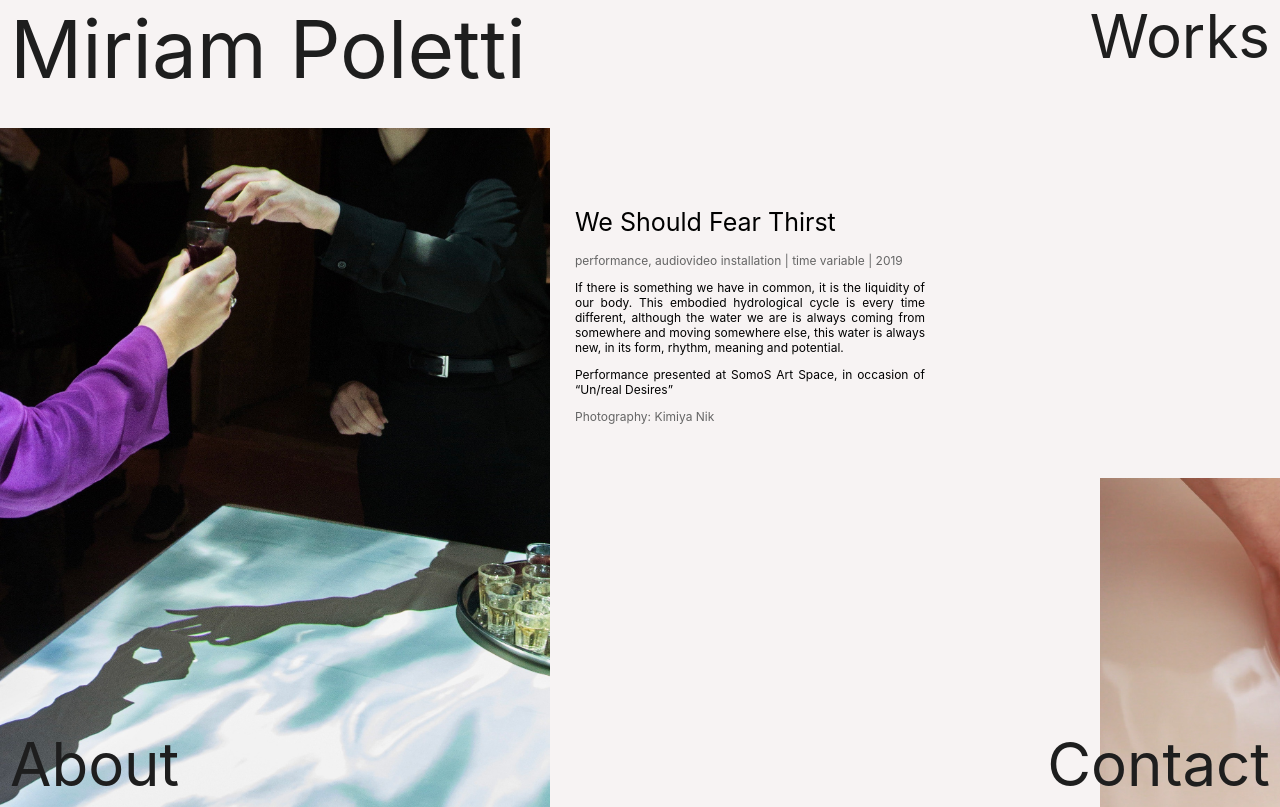
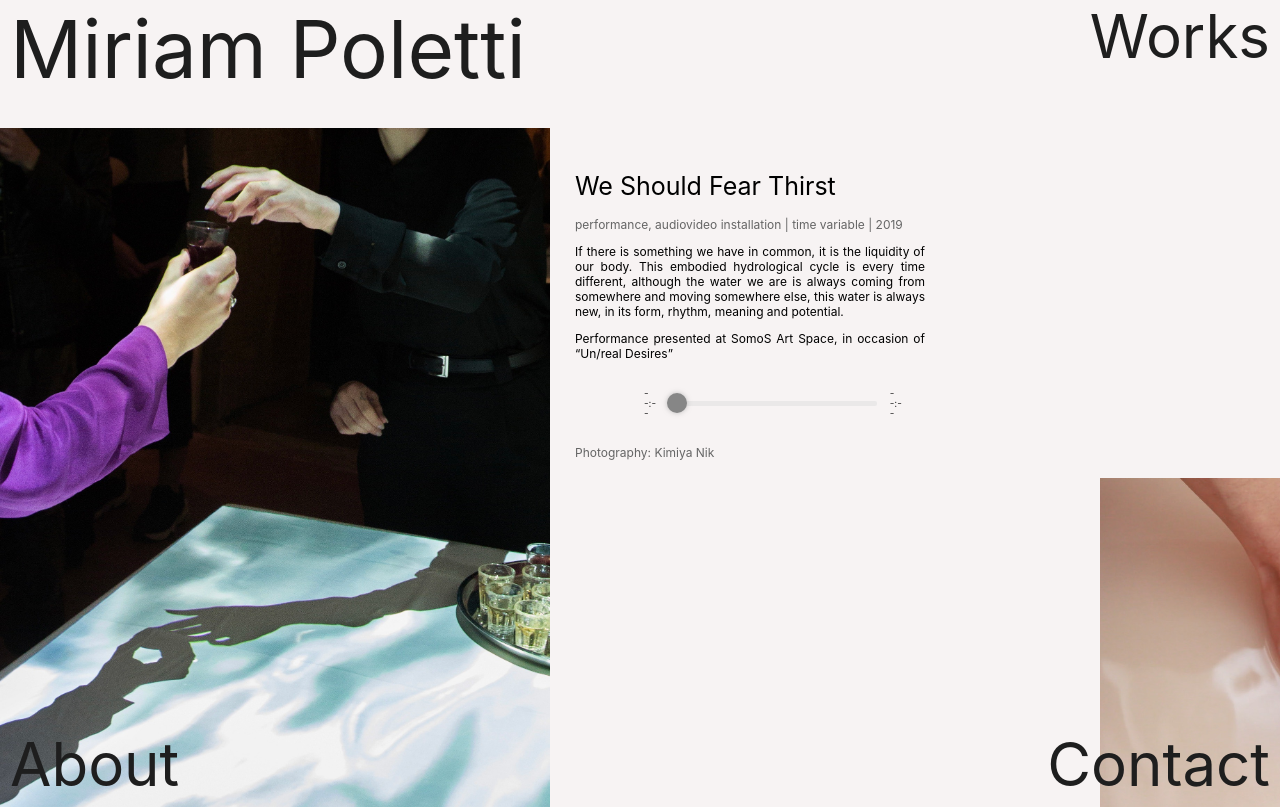
Before and after one commit to miriam-plt/portfolio, a React (Create React App) app: page /works/fear-thirst in a window 1280 px wide. Shown: the top 807 px of the page. Built offline with nearby package versions, Linux system fonts and the light colour scheme; no server answers; the HTML template or start-up script is replaced by a standard one; a web font is replaced by a local one.

Commit message:
added audio player

```diff
--- a/package.json
+++ b/package.json
@@ -12,6 +12,7 @@
     "gsap-trial": "^3.11.3",
     "react": "^18.2.0",
     "react-dom": "^18.2.0",
+    "react-h5-audio-player": "^3.8.6",
     "react-router-dom": "^6.4.2",
     "react-scripts": "5.0.1",
     "sass": "^1.55.0",
--- a/src/Pages/WorkDetails/index.js
+++ b/src/Pages/WorkDetails/index.js
@@ -2,8 +2,8 @@ import './index.scss';
 import Navbar from '../../components/Navbar';
 import { useParams } from 'react-router-dom';
 import WorksData from '../../assets/data/works-data.json';
-
-
+import AudioPlayer from 'react-h5-audio-player';
+import 'react-h5-audio-player/lib/styles.css';
 
 function WorkDetails() {
     const { id } = useParams();
@@ -11,7 +11,6 @@ function WorkDetails() {
     const selectedWork = WorksData.filter(work =>
         work._id === id
     )
-
 
    return <div>
         <Navbar />
@@ -31,7 +30,15 @@ function WorkDetails() {
                                 <p className='work__detail-basics'>{work.category}{work.measurement ? '  |  ' + work.measurement : ''} {work.material ? '  |  ' + work.material : ''}  |  {work.year}</p>
                                 <p className='work__detail-description'>{work.description}</p>
                                 <p className='work__detail-description'>{work.details}</p>
-                                {work.link && <a className='work__detail-link' href={work.link} target="_blank" rel="noreferrer">LINK</a>}
+                                {work.audio &&
+                                    <AudioPlayer
+                                    layout='horizontal-reverse'
+                                    src={work.audio}
+                                    showJumpControls={false}
+                                    customAdditionalControls={[]}
+                                    customVolumeControls={[]}
+                                />}
+                                {/*{work.link && <a className='work__detail-link' href={work.link} target="_blank" rel="noreferrer">LINK</a>}*/}
                                 {work.credits && <div><p className='work__detail-credits'>{work.credits[0]}</p><p className='work__detail-credits'>{work.credits[1]}</p></div>}
                             </div>
                         </div>
--- a/src/Pages/WorkDetails/index.scss
+++ b/src/Pages/WorkDetails/index.scss
@@ -44,6 +44,35 @@
 .work__detail-credits {
     color: rgb(101, 101, 101);
     font-size: 10px;
+}
+
+.rhap_container.rhap_loop--off.rhap_play-status--paused  {
+    background-color: transparent;
+    box-shadow: none;
+}
+
+.rhap_container.rhap_loop--off.rhap_play-status--playing  {
+    background-color: transparent;
+    box-shadow: none;
+}
+
+.rhap_time.rhap_current-time, .rhap_time.rhap_total-time {
+    font-size: 10px;
+    padding-right: 6px;
+    @media (max-width: 1025px) {
+        padding-right: 20px;
+    }
+}
+
+.rhap_button-clear.rhap_main-controls-button.rhap_play-pause-button {
+    font-size: 25px;
+    padding-top: 5px;
+}
+
+.rhap_progress-bar.rhap_progress-bar-show-download {
+    @media (min-width: 1025px) {
+        width: 200px;
+    }
 }
 
 .grid {
--- a/src/assets/data/works-data.json
+++ b/src/assets/data/works-data.json
@@ -39,7 +39,8 @@
         "measurement": "time variable",
         "description": "If there is something we have in common, it is the liquidity of our body. This embodied hydrological cycle is every time different, although the water we are is always coming from somewhere and moving somewhere else, this water is always new, in its form, rhythm, meaning and potential.",
         "details": "Performance presented at SomoS Art Space, in occasion of “Un/real Desires”",
-        "credits" : ["Photography: Kimiya Nik"],
+        "credits": ["Photography: Kimiya Nik"],
+        "audio": "../../audio/thirst.mp3",
         "image": "../../images/img03.png",
         "img1": "../../images/thirst/thirst01.jpeg",
         "img2": "../../images/thirst/thirst02.jpeg",
```
Also changed, not shown: src/images/play-icon.png (added), 1 other file (tests, documents, lock files or other folders).
